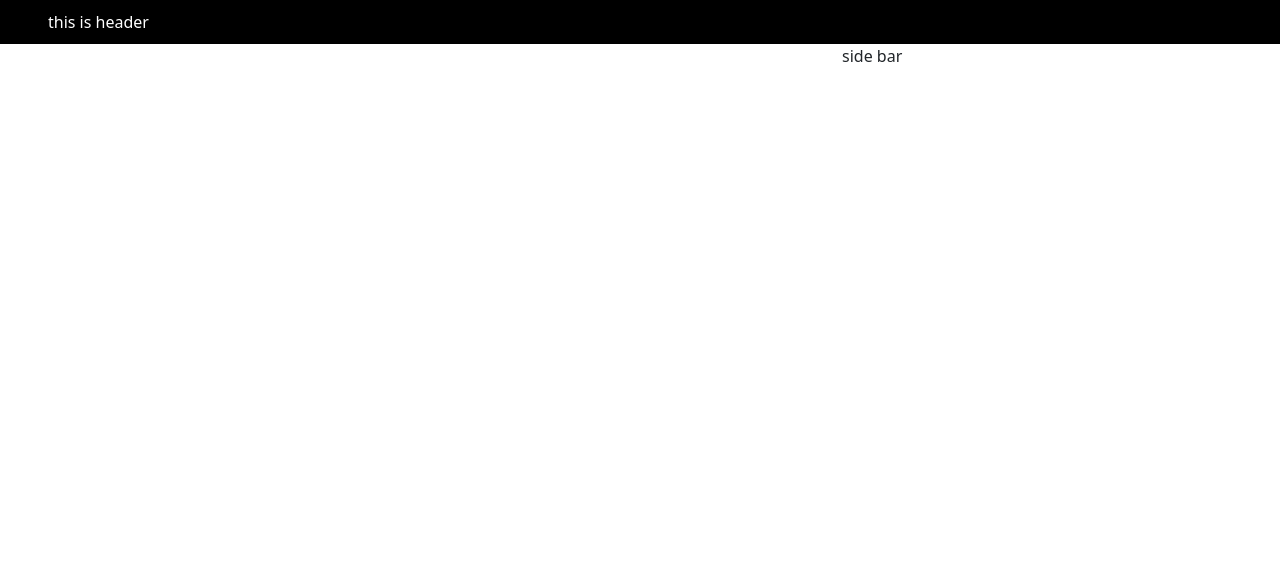
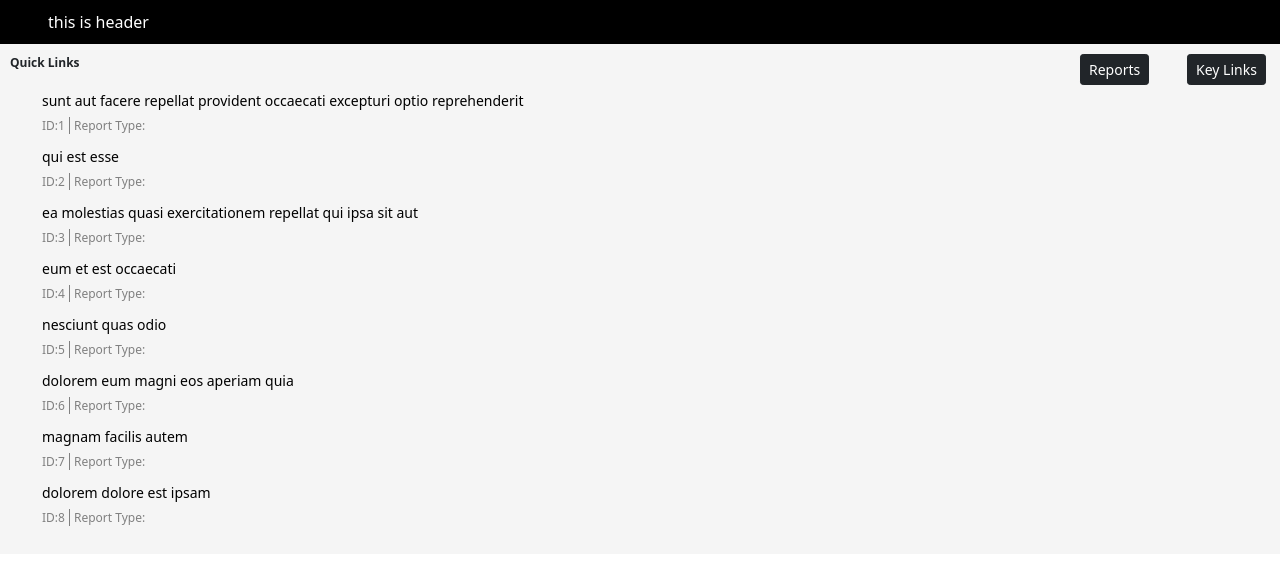
Before and after one commit to Bilal1733/Web_React, a React (Create React App) app: page / in a window 1280 px wide. Shown: the top 564 px of the page. Built offline with nearby package versions, Linux system fonts and the light colour scheme.

Commit message:
quick link html is in progress

```diff
--- a/src/component/Home.js
+++ b/src/component/Home.js
@@ -1,21 +1,23 @@
 import React from 'react'
-import PlotlyComponent from './plotly/plotlycomponent'
-import PlotlyIndex from './plotly/plotlyIndex'
-import VisCompoent from './vis/VisCompoent'
+// import PlotlyComponent from './plotly/plotlycomponent'
+// import PlotlyIndex from './plotly/plotlyIndex'
+// import VisCompoent from './vis/VisCompoent'
 import Header from '../components/Header'
+import Sidebar from './sidebar/Sidebar'
 
 const Home = () => {
   return (
     <div>
       <Header />
-      <div className='container'>
+      {/* <div className='container'>
           <div className='row'>
             <div className='col-sm-12 col-md-8'></div>
-            <div className='col-sm-12 col-md-4'>side bar</div>
+            <div className='col-sm-12 col-md-4'></div>
           </div>
-      </div>
+      </div> */}
     {/* <VisCompoent/> */}
       {/* <PlotlyIndex/> */}
+      <Sidebar />
     </div>
   )
 }
--- /dev/null
+++ b/src/component/sidebar/ButtonComponent.jsx
@@ -0,0 +1,14 @@
+import React from 'react'
+
+const ButtonComponent = (props) => {
+const handleClick = () => {
+    props.onClickAction()
+}
+
+  return (
+        <button type="button" className="btn btn-dark btn-sm" onClick={handleClick}>
+            {props.name}
+        </button>  )
+}
+
+export default ButtonComponent
--- /dev/null
+++ b/src/component/sidebar/Sidebar.jsx
@@ -0,0 +1,84 @@
+import React, { useEffect, useState } from "react";
+import "./sidebar.css";
+import ButtonComponent from "./ButtonComponent";
+import { data } from "./data";
+
+const Sidebar = () => {
+  const [links, setLinks] = useState([]);
+  const [reportFlag, setReportFlag] = useState("Reports");
+  console.log("reportFlag", reportFlag);
+  useEffect(() => {
+    reportFlag == " Reports"
+      ? setLinks(data.quicklink_report)
+      : setLinks(data.quicklink_keys);
+  }, [reportFlag]);
+
+  console.log(links);
+
+  return (
+    <div className="container-fluid bg-color">
+      <div className="row">
+        <div className="col-10">
+          <p className="quickAccessTitle">
+            <b>Quick Links</b>
+          </p>
+        </div>
+        <div className="col-1">
+          <ButtonComponent
+            name="Reports"
+            onClickAction={() => setReportFlag("Reports")}
+          />
+        </div>
+        <div className="col-1">
+          <ButtonComponent
+            name="Key Links"
+            onClickAction={() => setReportFlag("Key Links")}
+          />
+        </div>
+      </div>
+      <div className="row">
+        <div className="col-10">
+          <ul>
+            {links &&
+              links.map((link) => {
+                return (
+                  <li key={link.id} className="mb-2">
+                    <a href="">{link.link_name}</a>
+                    {reportFlag === "Reports" ? (
+                      <div>
+                        <span className="border-right pe-1">ID:{link.id}</span>
+                        <span className="ps-1">
+                          Report Type:{link.report_type}
+                        </span>
+                      </div>
+                    ) : (
+                        <span className="ps-1">
+                          <svg
+                            xmlns="http://www.w3.org/2000/svg"
+                            width="13"
+                            height="13"
+                            viewBox="0 0 24 24"
+                            fill="none"
+                            stroke="currentColor"
+                            stroke-width="2"
+                            stroke-linecap="round"
+                            stroke-linejoin="round"
+                            class="feather feather-external-link"
+                          >
+                            <path d="M18 13v6a2 2 0 0 1-2 2H5a2 2 0 0 1-2-2V8a2 2 0 0 1 2-2h6"></path>
+                            <polyline points="15 3 21 3 21 9"></polyline>
+                            <line x1="10" y1="14" x2="21" y2="3"></line>
+                          </svg>
+                        </span>
+                    )}
+                  </li>
+                );
+              })}
+          </ul>
+        </div>
+      </div>
+    </div>
+  );
+};
+
+export default Sidebar;
--- /dev/null
+++ b/src/component/sidebar/data.js
@@ -0,0 +1,80 @@
+ export const data = {
+    "quicklink_report" :[
+        {
+          "id": 1,
+          "link_name": "sunt aut facere repellat provident occaecati excepturi optio reprehenderit",
+          "report_type": "quia et suscipit\nsuscipit recusandae consequuntur expedita et cum\nreprehenderit molestiae ut ut quas totam\nnostrum rerum est autem sunt rem eveniet architecto"
+        },
+        {
+          "id": 2,
+          "link_name": "qui est esse",
+          "report_type": "est rerum tempore vitae\nsequi sint nihil reprehenderit dolor beatae ea dolores neque\nfugiat blanditiis voluptate porro vel nihil molestiae ut reiciendis\nqui aperiam non debitis possimus qui neque nisi nulla"
+        },
+        {
+          "id": 3,
+          "link_name": "ea molestias quasi exercitationem repellat qui ipsa sit aut",
+          "report_type": "et iusto sed quo iure\nvoluptatem occaecati omnis eligendi aut ad\nvoluptatem doloribus vel accusantium quis pariatur\nmolestiae porro eius odio et labore et velit aut"
+        },
+        {
+          "id": 4,
+          "link_name": "eum et est occaecati",
+          "report_type": "ullam et saepe reiciendis voluptatem adipisci\nsit amet autem assumenda provident rerum culpa\nquis hic commodi nesciunt rem tenetur doloremque ipsam iure\nquis sunt voluptatem rerum illo velit"
+        },
+        {
+          "id": 5,
+          "link_name": "nesciunt quas odio",
+          "report_type": "repudiandae veniam quaerat sunt sed\nalias aut fugiat sit autem sed est\nvoluptatem omnis possimus esse voluptatibus quis\nest aut tenetur dolor neque"
+        },
+        {
+          "id": 6,
+          "link_name": "dolorem eum magni eos aperiam quia",
+          "report_type": "ut aspernatur corporis harum nihil quis provident sequi\nmollitia nobis aliquid molestiae\nperspiciatis et ea nemo ab reprehenderit accusantium quas\nvoluptate dolores velit et doloremque molestiae"
+        },
+        {
+          "id": 7,
+          "link_name": "magnam facilis autem",
+          "report_type": "dolore placeat quibusdam ea quo vitae\nmagni quis enim qui quis quo nemo aut saepe\nquidem repellat excepturi ut quia\nsunt ut sequi eos ea sed quas"
+        },
+        {
+          "id": 8,
+          "link_name": "dolorem dolore est ipsam",
+          "report_type": "dignissimos aperiam dolorem qui eum\nfacilis quibusdam animi sint suscipit qui sint possimus cum\nquaerat magni maiores excepturi\nipsam ut commodi dolor voluptatum modi aut vitae"
+        },
+        ],
+    "quicklink_keys" :
+        [
+            {
+              "id": 1,
+              "link_name": "sunt aut facere repellat provident occaecati excepturi optio reprehenderit",
+            },
+            {
+              "id": 2,
+              "link_name": "qui est esse",
+            },
+            {
+              "id": 3,
+              "link_name": "ea molestias quasi exercitationem repellat qui ipsa sit aut",
+            },
+            {
+              "id": 4,
+              "link_name": "eum et est occaecati",
+            },
+            {
+              "id": 5,
+              "link_name": "nesciunt quas odio",
+            },
+            {
+              "id": 6,
+              "link_name": "dolorem eum magni eos aperiam quia",
+            },
+            {
+              "id": 7,
+              "link_name": "magnam facilis autem",
+            },
+            {
+              "id": 8,
+              "link_name": "dolorem dolore est ipsam",
+            },
+
+    ]
+}
--- /dev/null
+++ b/src/component/sidebar/sidebar.css
@@ -0,0 +1,33 @@
+.bg-color {
+    background-color: #f5f5f5;
+    padding: 10px;
+
+}
+
+.quickAccessTitle {
+    font-size: 12px;
+    text-transform: capitalize;
+}
+
+.nav-link{
+    outline: none !important;
+}
+
+ul li{
+    list-style-type: none;
+}
+
+ul li a {
+    text-decoration: none;
+    font-size: 14px;
+    color: black;
+}
+
+ul li span {
+font-size: 12px;
+color: gray;
+}
+
+.border-right{
+    border-right:1px solid gray;
+}
```
